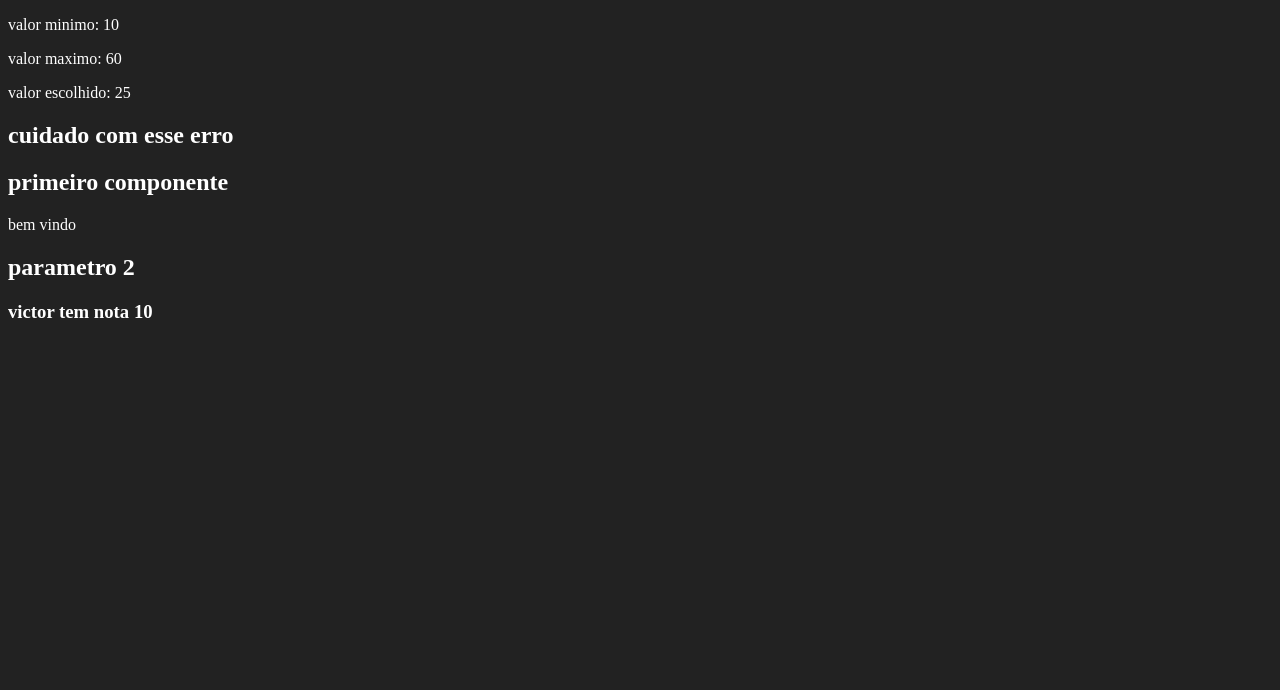
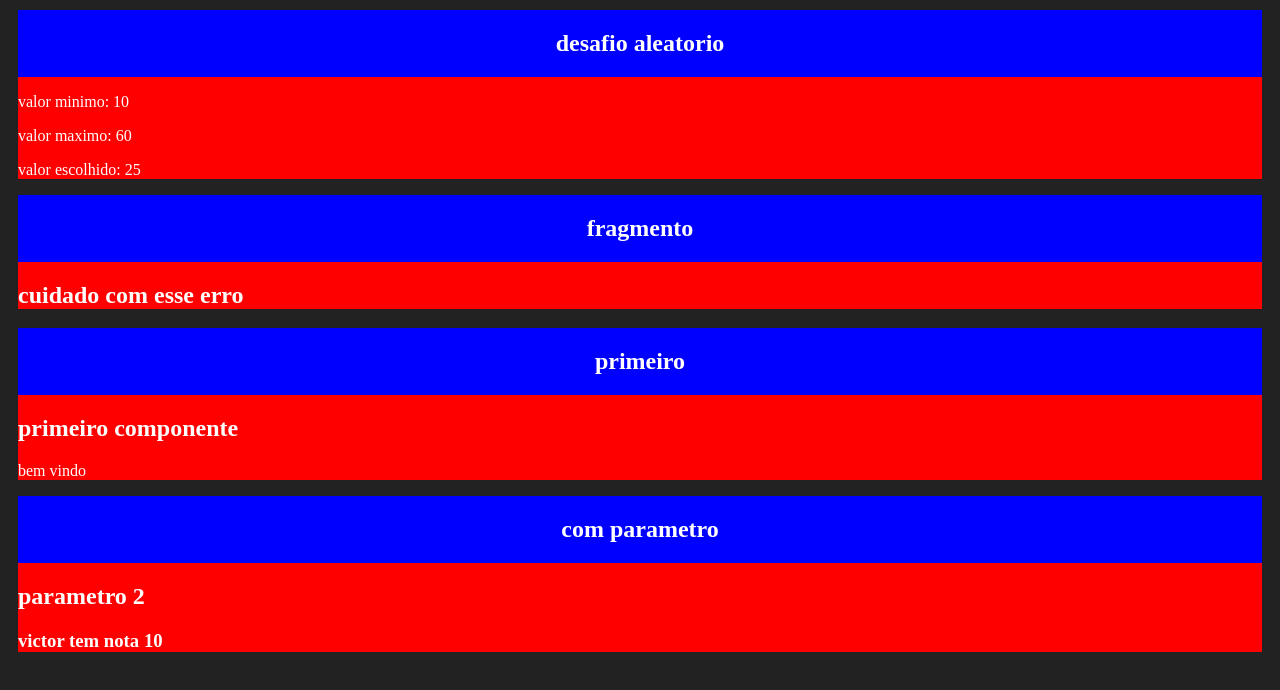
Before and after one commit to voctif/react, a React (Create React App) app in the folder my-app/: page / in a window 1280 px wide. Shown: the top 690 px of the page. Built offline with nearby package versions, Linux system fonts and the light colour scheme.

Commit message:
card 1-0

```diff
--- a/my-app/src/app.jsx
+++ b/my-app/src/app.jsx
@@ -1,18 +1,32 @@
 import React from "react";
 
+import card from "./components/layout/Card";
 import Aleatorio from "./components/basicos/aleatorio";
 
 import Primeiro from './components/basicos/primeiro';
 import ComParametro from './components/basicos/comParametro';
 import Fragmento from './components/basicos/fragmento';
+import Card from "./components/layout/Card";
+
 
 export default () => (
     <div id="app">
-        <Aleatorio min={10} max={60}/>
+        <Card titulo="desafio aleatorio">
+          <Aleatorio min={10} max={60}/>
+        </Card>
 
-        <Fragmento></Fragmento>
-        <Primeiro></Primeiro>
-        <ComParametro titulo="parametro 2" aluno="victor" nota="10"/>
+        <Card titulo="fragmento">
+            <Fragmento></Fragmento>
+        </Card>
+
+        <Card titulo="primeiro">
+            <Primeiro></Primeiro>
+        </Card>
+
+        <Card titulo="com parametro">
+            <ComParametro titulo="parametro 2" aluno="victor" nota="10"/>
+        </Card>
+
     </div>
 
 )
--- /dev/null
+++ b/my-app/src/components/layout/Card.jsx
@@ -0,0 +1,11 @@
+import React from "react";
+import './card.css'
+
+export default (props) => {
+    return(
+        <div className="card">
+            <div className="titulo"><h2>{props.titulo}</h2></div>
+            {props.children}
+        </div>
+    )
+}
--- /dev/null
+++ b/my-app/src/components/layout/card.css
@@ -0,0 +1,10 @@
+.card{
+    background-color: red;
+    margin: 10px;
+
+}
+.card .titulo{
+    background-color: blue;
+    display: flex;
+    justify-content: center;
+}
```
